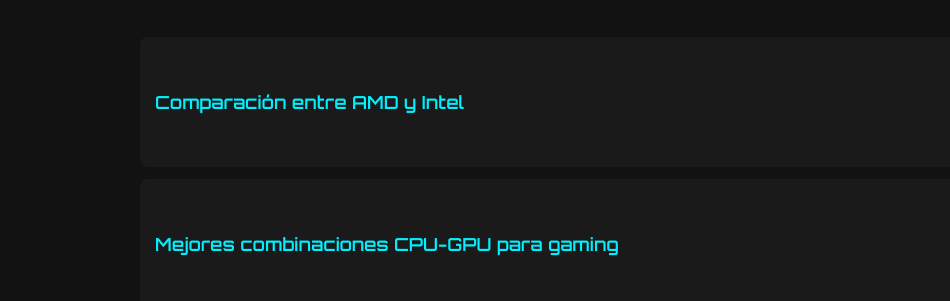
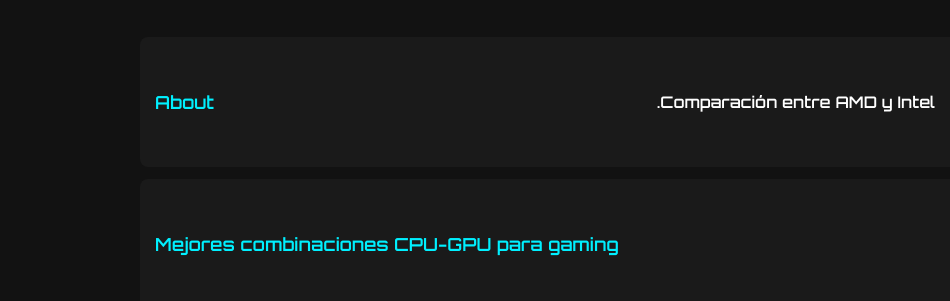
Before and after one commit to TinXec840/yelatechop, a plain HTML site: page index.html in a window 1280 px wide. Shown: the part 707-1008 px from the top of the page, 0-950 px from the left. Drawn offline with Linux system fonts and the light colour scheme.

Commit message:
Update index.html

```diff
--- a/index.html
+++ b/index.html
@@ -136,7 +136,7 @@
 
   <ul>
     <li>
-      <a href="file:///E:/Xpz/amdintel.html">Comparación entre AMD y Intel</a>
+      <a href="pages/about.html">About</a>.Comparación entre AMD y Intel</a>
       <img src="E:\Xpz\imagenes\amdintel.png" alt="AMD vs Intel">
     </li>
     <li>
```
